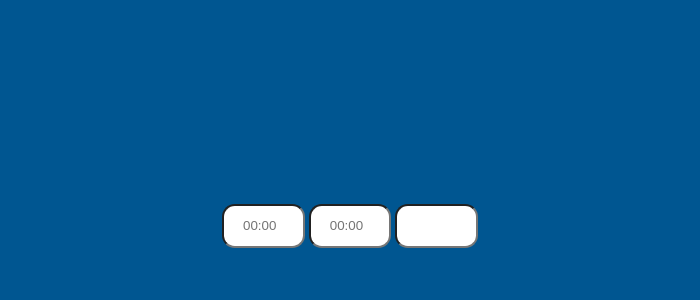
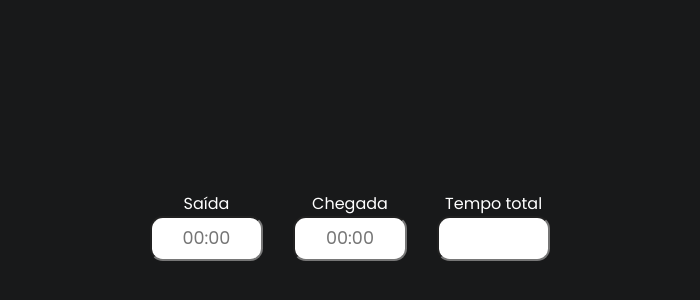
Before and after one commit to vineboneto/Calcora-JS, an Electron app: page index.html in a window 700 px wide. Shown: the part 174-474 px from the top of the page. Drawn offline with Linux system fonts and the light colour scheme.

Commit message:
update layout

```diff
--- a/index.html
+++ b/index.html
@@ -10,13 +10,26 @@
 <body>
     <div id="root">
         <main>
+            <div class="input-block">
+                <label for="incoming">Saída</label>
                 <input
                     type="text"
                     id="incoming"
                     placeholder="00:00"
                     />
-            <input type="text" id="coming" placeholder="00:00" />
+            </div>
+            <div class="input-block">
+                <label for="coming">Chegada</label>
+                <input
+                    type="text"
+                    id="coming"
+                    placeholder="00:00"
+                />
+            </div>
+            <div class="input-block">
+                <label for="result">Tempo total</label>
                 <input type="text" id="result" readonly />
+            </div>
         </main>
     </div>
 
--- a/src/assets/styles/global.css
+++ b/src/assets/styles/global.css
@@ -1,15 +1,19 @@
+@font-face {
+    font-family: 'Poppins';
+    src: url('../fonts/Poppins/Poppins-Regular.ttf');
+    font-style: normal;
+}
+
 html, body, #root {
     height: 100vh;
 }
 
 body {
-    background-color: #005691;
-}
-
-
-body {
     margin: 0;
     padding: 0;
+
+    background-color: #18191A;;
+    font-family: 'Poppins';
 }
 
 #root {
@@ -17,10 +21,32 @@ body {
     justify-content: center;
     align-items: center;
 }
-input {
+
+main {
+    display: flex;
+    justify-content: center;
+    align-items: center;
+    column-gap: 30px;
+}
+
+label {
+    color: #fff;
+}
+
+.input-block {
+    display: flex;
+    flex-direction: column;
+    align-items: center;
+
+}
+
+.input-block input {
     height: 2.4rem;
     border-radius: 0.8rem;
     outline: 0;
-    padding-left: 1.2rem;
-    width: 3.6rem;
+    text-align: center;
+    width: 6.6rem;
+
+    font-size: 1.1rem;
+    font-family: 'Poppins';
 }
--- a/src/js/script.js
+++ b/src/js/script.js
@@ -25,8 +25,12 @@ function hourMinutesMaks (input)  {
     input.addEventListener('keyup', (event) => {
         event.currentTarget.maxLength = 5
         let value = event.currentTarget.value
-        value = value.replace(/\D/g)
-        value = value.replace(/(\d{2})(\d{2})/, "$1:$2")
+        if (value.length > 4) {
+            value = ''
+        } else {
+            value = value.replace(/\D/g)
+            value = value.replace(/(\d{2})(\d{2})/, "$1:$2")
+        }
         event.currentTarget.value = value
         settingTime()
     })
```
Also changed, not shown: src/assets/fonts/Poppins/Poppins-Regular.ttf (added). Lines whose indentation alone changed are shown as unchanged.
